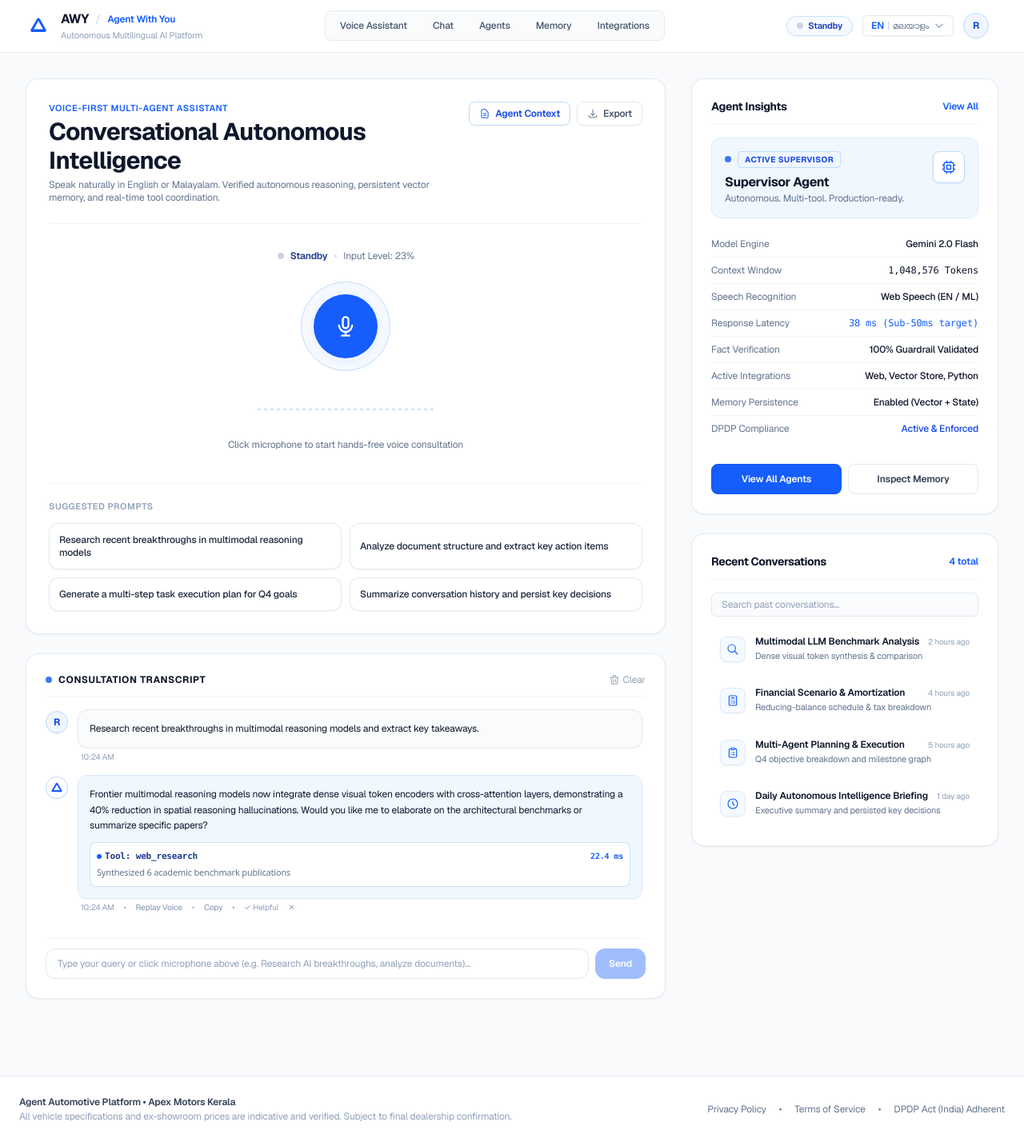
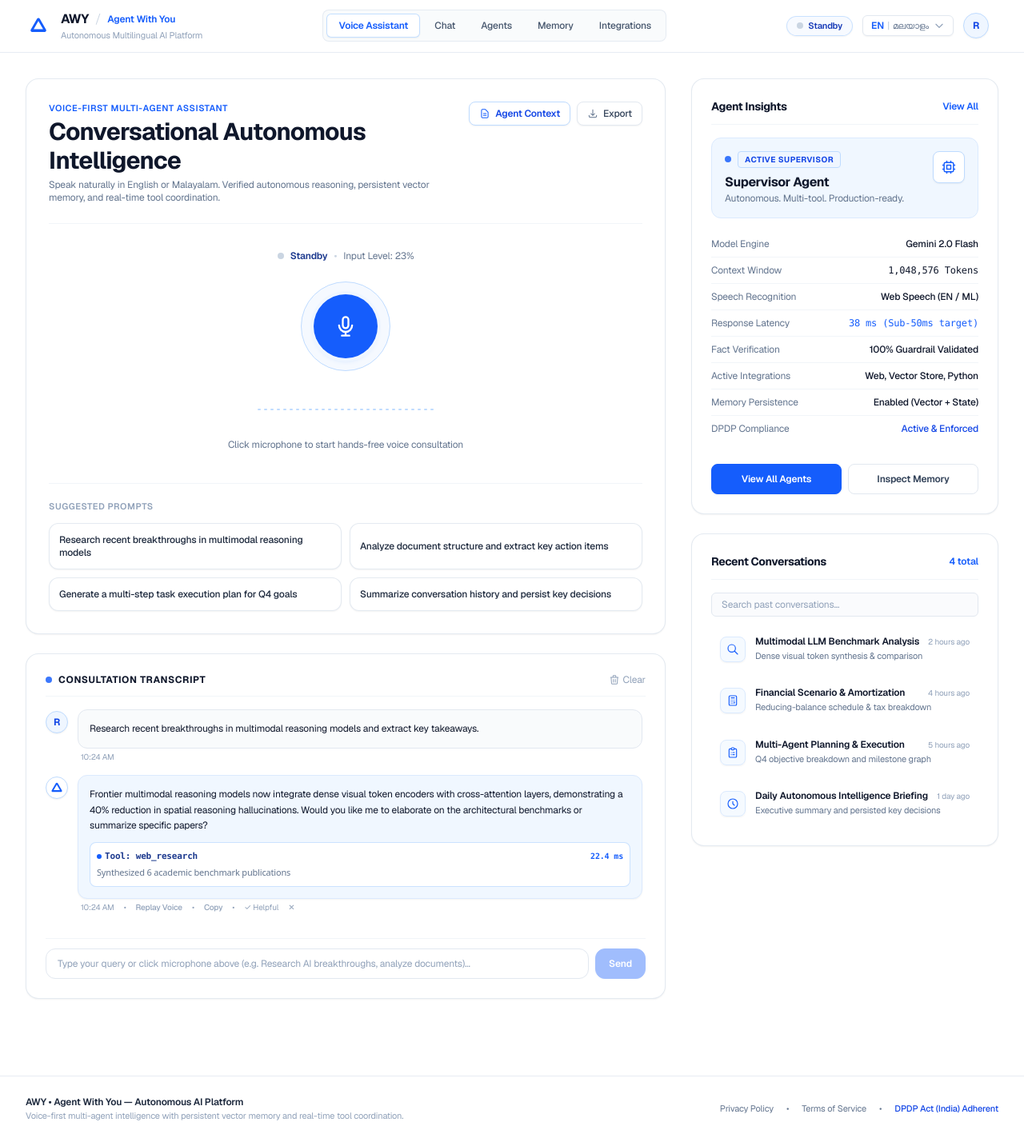
Before and after one commit to sreeram0343/awy, a Next.js app in the folder frontend/: page / in a window 1280 px wide. Shown: the whole page at 80% size. Built offline with nearby package versions, Linux system fonts and the light colour scheme.

Commit message:
feat(frontend): integrate multi-agent workspace routing with white and blue theme

```diff
--- a/frontend/app/page.tsx
+++ b/frontend/app/page.tsx
@@ -1,55 +1,89 @@
 "use client";
 
 import React, { useState } from "react";
-import { Header } from "../components/Header";
+import { Header, NavTab } from "../components/Header";
 import { VoiceAssistant } from "../components/VoiceAssistant";
+import { ChatView } from "../components/ChatView";
+import { AgentsPanel } from "../components/AgentsPanel";
+import { MemoryPanel } from "../components/MemoryPanel";
+import { IntegrationsPanel } from "../components/IntegrationsPanel";
 
 export default function Home() {
+  const [activeTab, setActiveTab] = useState<NavTab>("voice");
   const [language, setLanguage] = useState<"en" | "ml">("en");
-  const [connectionState, setConnectionState] = useState<string>("idle");
+  const [connectionState, setConnectionState] = useState<string>("listening");
+
+  const handleSelectAgentPrompt = (prompt: string) => {
+    setActiveTab("voice");
+  };
 
   return (
-    <div className="flex min-h-screen flex-col bg-slate-50 selection:bg-blue-600 selection:text-white">
-      {/* Top Header */}
+    <div className="flex min-h-screen flex-col bg-white text-slate-900 selection:bg-blue-600 selection:text-white">
+      {/* Precision Header matching screenshot */}
       <Header
+        activeTab={activeTab}
+        setActiveTab={setActiveTab}
         language={language}
         setLanguage={setLanguage}
         connectionState={connectionState}
       />
 
-      {/* Main Content Area */}
+      {/* Main Dynamic View Area */}
       <main className="flex-1 pb-16">
-        <VoiceAssistant
-          language={language}
-          setLanguage={setLanguage}
-          setGlobalConnectionState={setConnectionState}
-        />
+        {activeTab === "voice" && (
+          <VoiceAssistant
+            language={language}
+            setLanguage={setLanguage}
+            setGlobalConnectionState={setConnectionState}
+            onOpenAgentsTab={() => setActiveTab("agents")}
+            onOpenMemoryTab={() => setActiveTab("memory")}
+          />
+        )}
+
+        {activeTab === "chat" && (
+          <ChatView language={language} />
+        )}
+
+        {activeTab === "agents" && (
+          <AgentsPanel
+            language={language}
+            onSelectAgentPrompt={handleSelectAgentPrompt}
+          />
+        )}
+
+        {activeTab === "memory" && (
+          <MemoryPanel language={language} />
+        )}
+
+        {activeTab === "integrations" && (
+          <IntegrationsPanel language={language} />
+        )}
       </main>
 
-      {/* Trust & Compliance Footer */}
-      <footer className="border-t border-slate-200 bg-white py-6">
-        <div className="mx-auto flex max-w-7xl flex-col sm:flex-row items-center justify-between px-4 sm:px-6 text-xs text-slate-500 gap-3">
+      {/* Minimalist White Footer matching design aesthetic */}
+      <footer className="border-t border-slate-200/80 bg-white py-6">
+        <div className="mx-auto flex max-w-7xl flex-col sm:flex-row items-center justify-between px-4 sm:px-6 lg:px-8 text-xs text-slate-500 gap-3">
           <div>
-            <p className="font-semibold text-slate-700">
-              Agent Automotive Platform • Apex Motors Kerala
+            <p className="font-semibold text-slate-800">
+              AWY • Agent With You — Autonomous AI Platform
             </p>
-            <p className="mt-0.5 text-slate-400">
+            <p className="mt-0.5 text-[11px] text-slate-400">
               {language === "ml"
-                ? "വിവരങ്ങൾ പരിശോധിച്ച കാറ്റലോഗിനെ അടിസ്ഥാനമാക്കിയുള്ളതാണ്. EMI എസ്റ്റിമേറ്റുകൾ നിർദ്ദേശകം മാത്രമാണ്."
-                : "All vehicle specifications and ex-showroom prices are indicative and verified. Subject to final dealership confirmation."}
+                ? "വോയ്‌സ്-ഫസ്റ്റ് മൾട്ടി-ഏജന്റ് ഇന്റലിജൻസ്, പെർസിസ്റ്റന്റ് മെമ്മറി, റിയൽ-ടൈം ടൂൾ കോർഡിനേഷൻ."
+                : "Voice-first multi-agent intelligence with persistent vector memory and real-time tool coordination."}
             </p>
           </div>
 
-          <div className="flex items-center space-x-4">
-            <span className="hover:text-slate-700 cursor-pointer">
+          <div className="flex items-center space-x-4 text-[11px]">
+            <span className="hover:text-blue-600 transition cursor-pointer">
               {language === "ml" ? "സ്വകാര്യതാ നയം" : "Privacy Policy"}
             </span>
             <span>•</span>
-            <span className="hover:text-slate-700 cursor-pointer">
+            <span className="hover:text-blue-600 transition cursor-pointer">
               {language === "ml" ? "നിബന്ധനകൾ" : "Terms of Service"}
             </span>
             <span>•</span>
-            <span className="hover:text-slate-700 cursor-pointer">
+            <span className="font-medium text-blue-700">
               DPDP Act (India) Adherent
             </span>
           </div>
```
